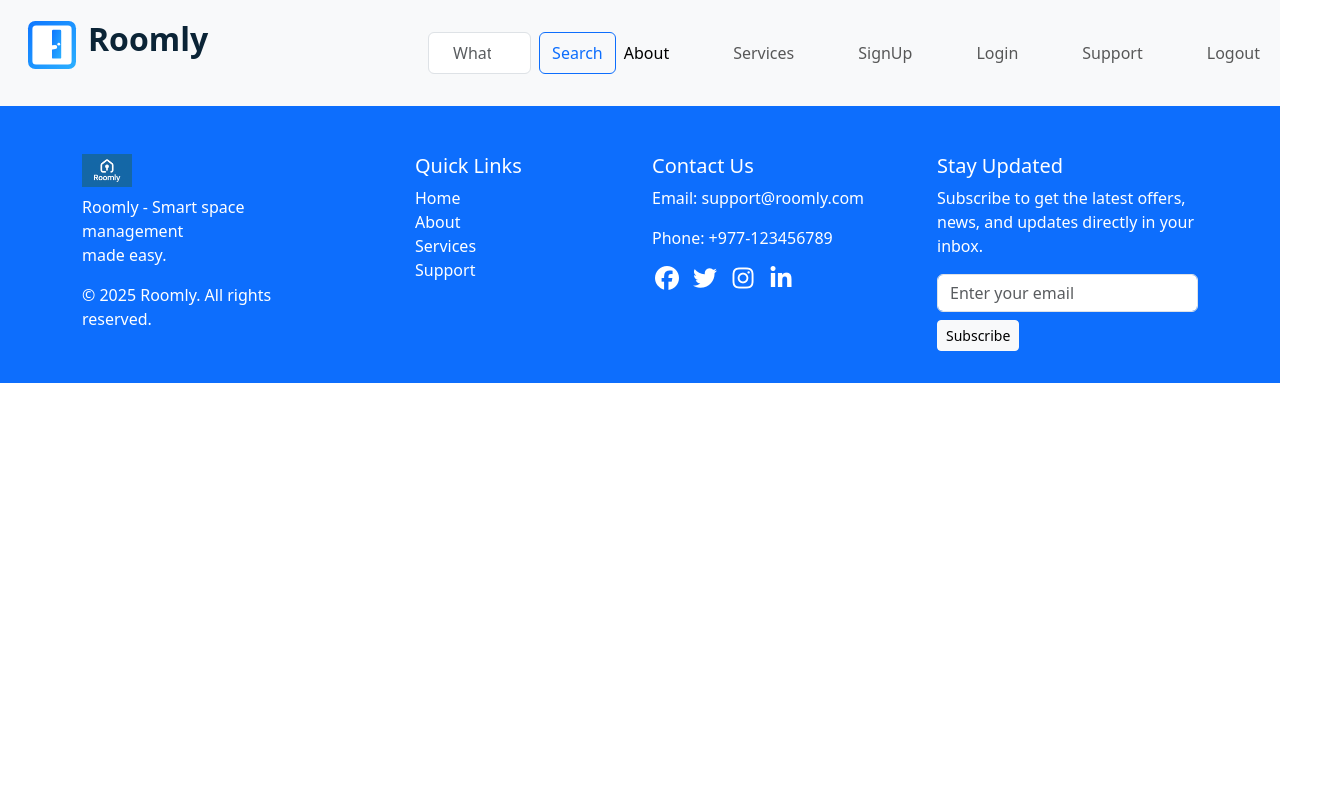
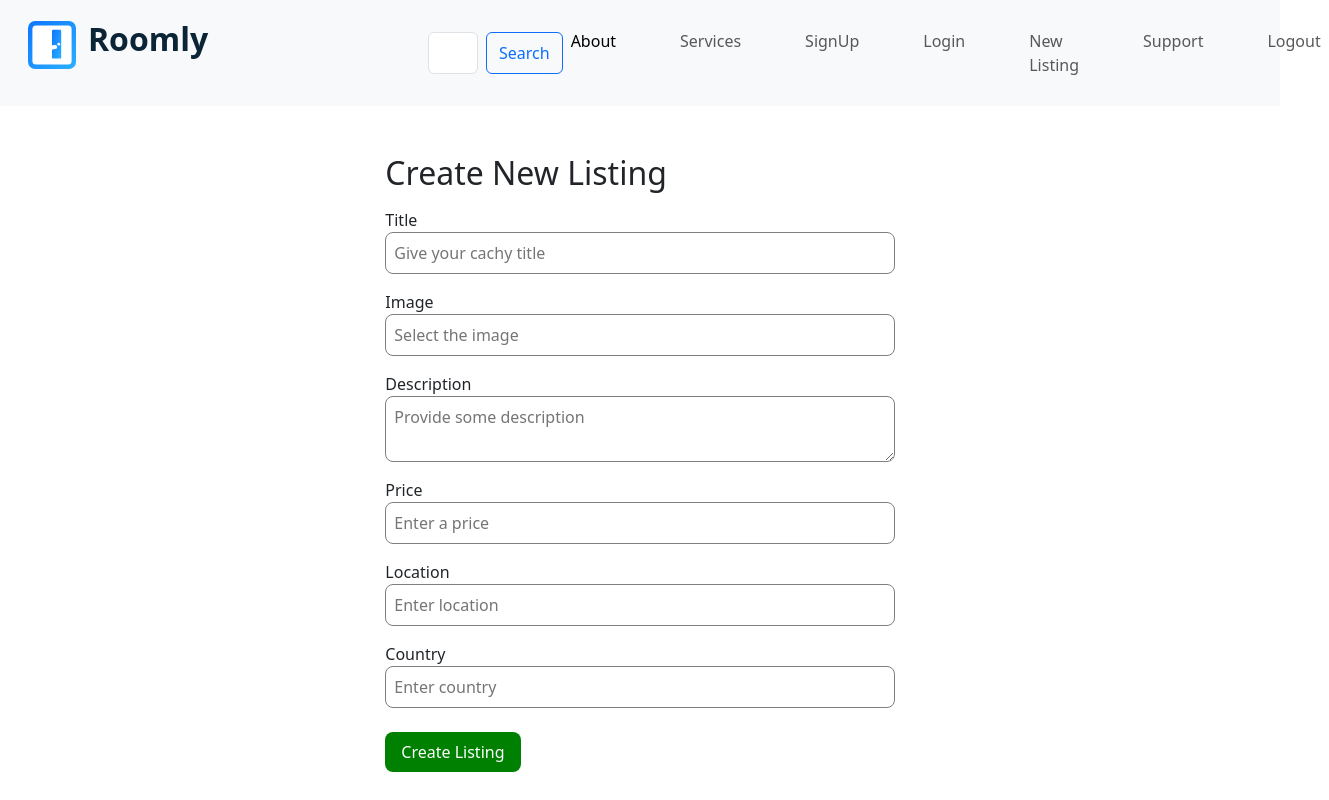
Before and after one commit to sagarvaiweb/CLZ_PROJECT1, a React (Vite) app in the folder frontend/: page /newlisting in a window 1280 px wide. Shown: the top 800 px of the page, 1329 px wide, since content can reach past the window. Built offline with nearby package versions, Linux system fonts and the light colour scheme.

Commit message:
add new listingPage and  submit form via axios

```diff
--- a/frontend/public/style.css
+++ b/frontend/public/style.css
@@ -274,3 +274,18 @@ i.fa-solid {
   background-color: rgb(166, 41, 41);
   color:white;
 }
+
+/* css for form listing */
+
+.input_div{
+  display:flex;
+  flex-direction: column;
+  margin-top: 1rem;
+
+}
+
+.new_listing_input{
+border-radius: 0.5rem;
+border: 1px solid grey;
+padding:0.5rem;
+}
--- a/frontend/src/App.jsx
+++ b/frontend/src/App.jsx
@@ -10,6 +10,7 @@ import SignUpPage from './Landing_Page/SignUp/SignUpPage'
 import LoginPage from './Landing_Page/Login/LoginPage'
 import SupportPage from './Landing_Page/Support/SupportPage'
 import ShowPage from './Landing_Page/Show/ShowPage'
+import NewListingPage from './Landing_Page/NewListing/NewListingPage'
 
 
 function App() {
@@ -26,6 +27,7 @@ function App() {
       <Route path='/login' element={<LoginPage/>} />
       <Route path='/support' element={<SupportPage/>} />
       <Route path='/listings/:id' element={<ShowPage/>} />
+      <Route path='/newlisting'  element={<NewListingPage/>}/>
      </Routes>
     <Footer/>
 
--- a/frontend/src/Landing_Page/Navbar.jsx
+++ b/frontend/src/Landing_Page/Navbar.jsx
@@ -29,6 +29,9 @@ function Navbar() {
           <Link className="nav-link" to="/login"  >Login</Link>
         </li>
         <li className="nav-item">
+          <Link className="nav-link" to="/newlisting"  >New Listing</Link>
+        </li>
+        <li className="nav-item">
           <Link className="nav-link" to="/support"  >Support</Link>
         </li>
         <li className="nav-item">
--- /dev/null
+++ b/frontend/src/Landing_Page/NewListing/NewListingPage.jsx
@@ -0,0 +1,56 @@
+import axios from 'axios';
+import { useState ,useEffect } from 'react';
+
+
+
+function NewListingPage() {
+    const [form , setForm] = useState({title:"", image:"" , description:"", price:"", location:"", country:""})
+    const handleInput = (e)=>{
+        setForm({...form , [e.target.name]:e.target.value}) ;
+    }
+
+    const handleSubmit = async(e)=>{
+        e.preventDefault() ; // prevent page refresh
+
+        try{
+
+            let res = await axios.post("http://localhost:3000/listings/create") ;
+            console.log("listing is created successfully", res.data);
+        }
+        catch(err){
+            console.log("listing is not created:", err);
+        }
+    }
+    return (
+        <form className="container col-5" onSubmit={handleSubmit}>
+            <h2 className='mt-5'>Create New Listing</h2>
+            <div className="input_div">
+                <label htmlFor="title">Title</label>
+                <input className='new_listing_input' type="text" id='title' name='title' placeholder='Give your cachy title' value={form.title}  onChange={handleInput} required />
+            </div>
+             <div className="input_div">
+                <label htmlFor="image">Image</label>
+                <input className='new_listing_input'  type="text" id='image' name='image' placeholder='Select the image' value={form.image}  onChange={handleInput} required />
+            </div>
+             <div className="input_div">
+                <label htmlFor="description">Description</label>
+                <textarea className='new_listing_input'  type="text" id='description' name='descriptioin' placeholder='Provide some description' value={form.description}  onChange={handleInput} required />
+            </div>
+             <div className="input_div">
+                <label htmlFor="price">Price</label>
+                <input className='new_listing_input'  type="number" id='price' name='price' placeholder='Enter a price' value={form.price}  onChange={handleInput} required />
+            </div>
+             <div className="input_div">
+                <label htmlFor="location">Location</label>
+                <input className='new_listing_input'  type="text" id='location' name='location' placeholder='Enter location' value={form.location}  onChange={handleInput} required />
+            </div>
+             <div className="input_div">
+                <label htmlFor="country">Country</label>
+                <input className='new_listing_input'  type="text" id='country' name='country' placeholder='Enter country' value={form.country}  onChange={handleInput} required />
+            </div>
+            <button type='submit' className='update_btn mt-4 mb-5'>Create Listing</button>
+        </form>
+    );
+}
+
+export default NewListingPage;
--- a/frontend/src/Landing_Page/Show/ShowPage.jsx
+++ b/frontend/src/Landing_Page/Show/ShowPage.jsx
@@ -11,7 +11,14 @@ function ShowPage() {
 
     useEffect(()=>{
         const fetchListing = async()=>{
-            let res = await axios.get(`http://localhost:3000/listings/${id}`) ;
+            try{
+
+                let res = await axios.get(`http://localhost:3000/listings/${id}`) ;
+                console.log("listing is fetched successfully" , res.data);
+            }
+            catch(err){
+                console.log("listing is not fetched:", err);
+            }
 
             setListing(res.data);
         }
```
